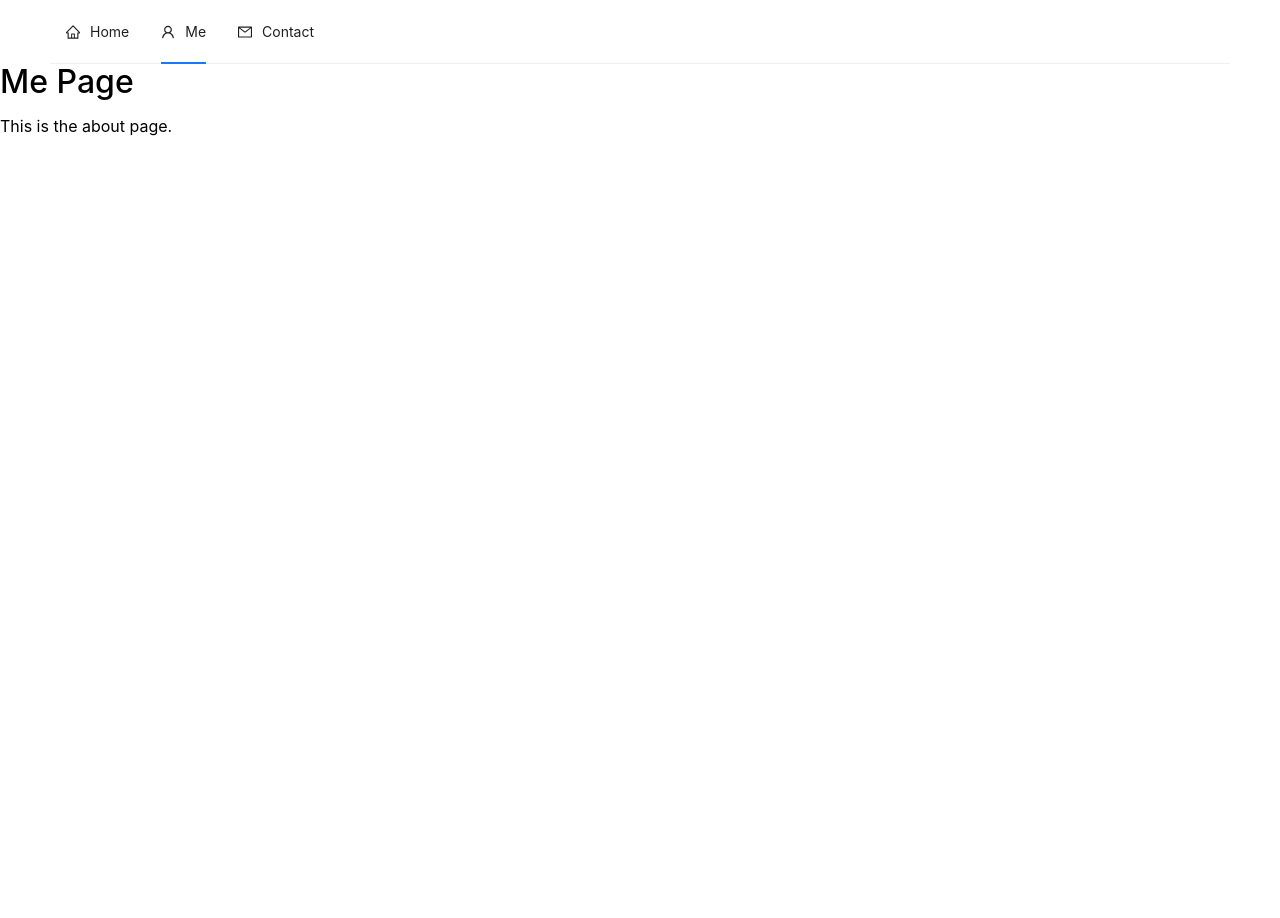
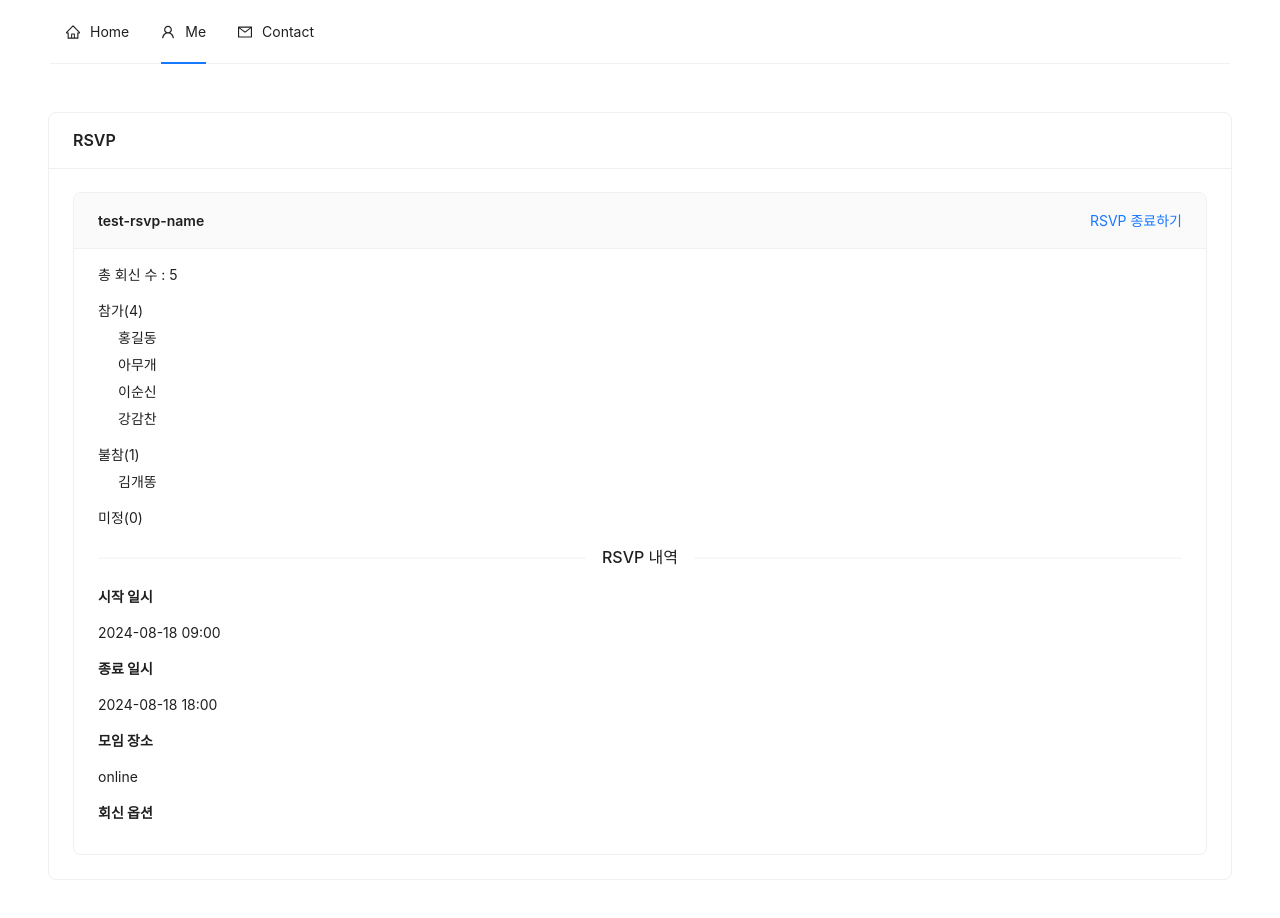
Before and after one commit to heejeongMin/rsvp-ui, a React (Create React App) app: page /me in a window 1280 px wide. Shown: the top 918 px of the page. Before the commit the page ends 800 px from the top, so only its background shows below. Built offline with nearby package versions, Linux system fonts and the light colour scheme.

Commit message:
me page init

```diff
--- a/src/App.js
+++ b/src/App.js
@@ -12,7 +12,7 @@ import Me from "./pages/Me";
 import RSVPForm from "./pages/RSVPForm";
 import Contact from "./pages/Contact";
 import "./App.css";
-import Success from "./components/Success";
+import ActionResult from "./components/ActionResult";
 
 const Layout = ({ children }) => {
   const location = useLocation();
@@ -38,7 +38,7 @@ const App = () => {
             <Route path="/me" element={<Me />} />
             <Route path="/contact" element={<Contact />} />
             <Route path="/rsvp/:id" element={<RSVPForm />} />
-            <Route path="/success" element={<Success />} />
+            <Route path="/result" element={<ActionResult />} />
           </Routes>
         </div>
       </Layout>
--- a/src/components/Success.js
+++ b/src/components/ActionResult.js
@@ -1,23 +1,21 @@
 import React, { useState, useEffect } from "react";
-
-import { useLocation } from "react-router-dom";
 
 import { Button, Result } from "antd";
 import { useNavigate } from "react-router-dom";
 
-const Success = (props) => {
+const ActionResult = (props) => {
   const navigate = useNavigate();
-  const { path } = props;
+  const { result, title, message } = props;
 
   const [loading, setLoading] = useState(true);
-  const [link, setLink] = useState("");
+  const [subtitle, setSubtitle] = useState("");
 
   const redirect = () => {
     navigate("/me", { state: { refresh: true } });
   };
 
   useEffect(() => {
-    setLink("http://localhost:3000/rsvp/" + path);
+    setSubtitle(message);
     setLoading(false);
   }, []);
 
@@ -28,10 +26,10 @@ const Success = (props) => {
   return (
     <Result
       status="success"
-      title="RSVP 만들기 성공!"
-      subTitle={"RSVP 링크 : " + link}
+      title={title}
+      subTitle={subtitle}
       extra={[
-        <Button type="primary" onClick={redirect}>
+        <Button type="primary" onClick={redirect} key="1">
           마이페이지 이동
         </Button>,
       ]}
@@ -39,4 +37,4 @@ const Success = (props) => {
   );
 };
 
-export default Success;
+export default ActionResult;
--- a/src/pages/Contact.js
+++ b/src/pages/Contact.js
@@ -1,11 +1,13 @@
 import React, { useEffect, useState } from "react";
 import { Layout, theme, Form, Button, Input } from "antd";
 import emailjs from "@emailjs/browser";
+import ActionResult from "../components/ActionResult";
 
 const { Content } = Layout;
 
 const Contact = () => {
   useEffect(() => emailjs.init("cv09W9A2y5bpv1mbu"), []);
+  const [emailSent, setEmailSent] = useState(0);
 
   const {
     token: { colorBgContainer, borderRadiusLG },
@@ -33,29 +35,54 @@ const Contact = () => {
   const [loading, setLoading] = useState(false);
 
   const handleSubmit = (values) => {
-    const serviceId = "service_qitsmed";
+    const serviceId = "service_fylo0u5";
     const templateId = "template_1k43xxj";
-    const toName = "pancho mom";
+    const toName = "heejeong";
     const appName = "rsvp";
 
     try {
       setLoading(true);
-      emailjs.send(serviceId, templateId, {
-        to_name: toName,
-        from_name: values.name,
-        app_name: appName,
-        reply_to: values.email,
-        message: values.message,
-      });
+      var result = 1;
 
-      alert("email successfully sent");
+      emailjs
+        .send(serviceId, templateId, {
+          to_name: toName,
+          from_name: values.name,
+          app_name: appName,
+          reply_to: values.email,
+          message: values.message,
+        })
+        .catch((error) => {
+          console.log(error);
+          result = 2;
+        })
+        .finally(() => {
+          setEmailSent(result);
+        });
     } catch (error) {
-      console.log(error);
-      alert("email failed to send. please contact app admin.");
+      setEmailSent(2);
     } finally {
       setLoading(false);
     }
   };
+
+  if (emailSent == 1) {
+    return (
+      <ActionResult
+        result="success"
+        title="개발자에게 이메일을 전송하였습니다."
+        message="작성하신 이메일로 회신을 하도록 하겠습니다."
+      />
+    );
+  } else if (emailSent == 2) {
+    return (
+      <ActionResult
+        result="error"
+        title="개발자에게 이메일 전송에 실패하였습니다."
+        message="다시 시도해주세요. 계속 실패 시 앱스토어로 연락부탁드립니다."
+      />
+    );
+  }
 
   return (
     <Content style={{ padding: "48px 48px" }}>
--- a/src/pages/Home.js
+++ b/src/pages/Home.js
@@ -1,13 +1,13 @@
 import React, { useState } from "react";
 import { Layout, Form, Input, Button, Modal, Select, DatePicker } from "antd";
-import Success from "../components/Success";
+import ActionResult from "../components/ActionResult";
 
 const { Content } = Layout;
 
 const Home = () => {
   const [isModalVisible, setIsModalVisible] = useState(false);
   const [form] = Form.useForm();
-  const [success, setSuccess] = useState(false);
+  const [result, setResult] = useState(false);
 
   const options = [
     {
@@ -36,15 +36,21 @@ const Home = () => {
   const handleOk = () => {
     //call backend
     closeModal();
-    setSuccess(true);
+    setResult(true);
   };
 
   const handleCancel = () => {
     closeModal();
   };
 
-  if (success) {
-    return <Success path={123} />;
+  if (result) {
+    return (
+      <ActionResult
+        result="success"
+        title="RSVP 보내기 성공"
+        message={"RSVP 링크 : http://localhost:3000/rsvp/123"}
+      />
+    );
   }
 
   return (
--- a/src/pages/Me.js
+++ b/src/pages/Me.js
@@ -1,12 +1,131 @@
-import React, { useEffect } from "react";
-import { useLocation } from "react-router-dom";
+import React, { useEffect, useState } from "react";
+import { Space, Card, Divider } from "antd";
 
 const Me = () => {
+  const [loading, setLoading] = useState(true);
+  const [currentRSVP, setCurrentRSVP] = useState({});
+  const [totalNumber, setTotalNumber] = useState(0);
+
+  const getCurrentRSVP = () => {
+    const res = {
+      name: "test-rsvp-name",
+      startDateAndTime: "2024-08-18 09:00",
+      endDateAndTime: "2024-08-18 18:00",
+      location: "online",
+      options: ["참가", "불참", "미정"],
+      // deadline: "2024-08-17 17:00",
+      response: [
+        {
+          option: "참가",
+          number: 4,
+          names: ["홍길동", "아무개", "이순신", "강감찬"],
+        },
+        { option: "불참", number: 1, names: ["김개똥"] },
+        { option: "미정", number: 0, names: [] },
+      ],
+    };
+
+    let num = 0;
+
+    res.response.map((el) => {
+      num = num + el.number;
+    });
+
+    setCurrentRSVP(res);
+    setTotalNumber(num);
+  };
+
+  useEffect(() => {
+    getCurrentRSVP();
+    setLoading(false);
+  }, []);
+
+  if (loading) {
+    return <div>Loading...</div>;
+  }
+
   return (
-    <div>
-      <h1>Me Page</h1>
-      <p>This is the about page.</p>
-    </div>
+    <Space
+      direction="vertical"
+      size="middle"
+      style={{
+        display: "flex",
+        padding: "48px 48px",
+      }}
+    >
+      <Card title="RSVP">
+        {!currentRSVP && <p>현재 진행중인 RSVP가 없습니다</p>}
+        {currentRSVP && (
+          <Card
+            type="inner"
+            title={currentRSVP.name}
+            extra={<a href="#">RSVP 종료하기</a>}
+          >
+            <div>
+              <p>총 회신 수 : {totalNumber}</p>
+            </div>
+            {currentRSVP.response.map((el) => (
+              <p>
+                {el.option}({el.number})
+                {el.names.length > 0 && (
+                  <ul style={{ marginLeft: "20px" }}>
+                    {el.names.map((name) => (
+                      <li>{name}</li>
+                    ))}
+                  </ul>
+                )}
+              </p>
+            ))}
+            <Divider>RSVP 내역</Divider>
+            <div>
+              <p>
+                <b>시작 일시</b>
+              </p>
+              <p>{currentRSVP.startDateAndTime}</p>
+            </div>
+            <div>
+              <p>
+                <b>종료 일시</b>
+              </p>
+              <p>{currentRSVP.endDateAndTime}</p>
+            </div>
+            <div>
+              <p>
+                <b>모임 장소</b>
+              </p>
+              <p>{currentRSVP.location}</p>
+            </div>
+            <div>
+              <p>
+                <b>회신 옵션</b>
+              </p>
+              <p>
+                {" "}
+                {currentRSVP.options.map((el) => (
+                  <span>{el.label} </span>
+                ))}
+              </p>
+            </div>
+            {currentRSVP.description && (
+              <div>
+                <p>
+                  <b>모임 내용</b>
+                </p>
+                <p>{currentRSVP.description}</p>
+              </div>
+            )}
+            {currentRSVP.deadline && (
+              <div>
+                <p>
+                  <b>회신 기한</b>
+                </p>
+                <p>{currentRSVP.deadline}</p>
+              </div>
+            )}
+          </Card>
+        )}
+      </Card>
+    </Space>
   );
 };
 
--- a/src/pages/RSVPForm.js
+++ b/src/pages/RSVPForm.js
@@ -114,26 +114,36 @@ const RSVPForm = () => {
           }}
         >
           <div>
-            <p>시작 일시</p>
+            <p>
+              <b>시작 일시</b>
+            </p>
             <p>{rsvpForm.startDateAndTime}</p>
           </div>
           <div>
-            <p>종료 일시</p>
+            <p>
+              <b>종료 일시</b>
+            </p>
             <p>{rsvpForm.endDateAndTime}</p>
           </div>
           <div>
-            <p>모임 장소</p>
+            <p>
+              <b>모임 장소</b>
+            </p>
             <p>{rsvpForm.location}</p>
           </div>
           {rsvpForm.description && (
             <div>
-              <p>모임 내용</p>
+              <p>
+                <b>모임 내용</b>
+              </p>
               <p>{rsvpForm.description}</p>
             </div>
           )}
           {rsvpForm.deadline && (
             <div>
-              <p>회신 기한</p>
+              <p>
+                <b>회신 기한</b>
+              </p>
               <p>{rsvpForm.deadline}</p>
             </div>
           )}
```
